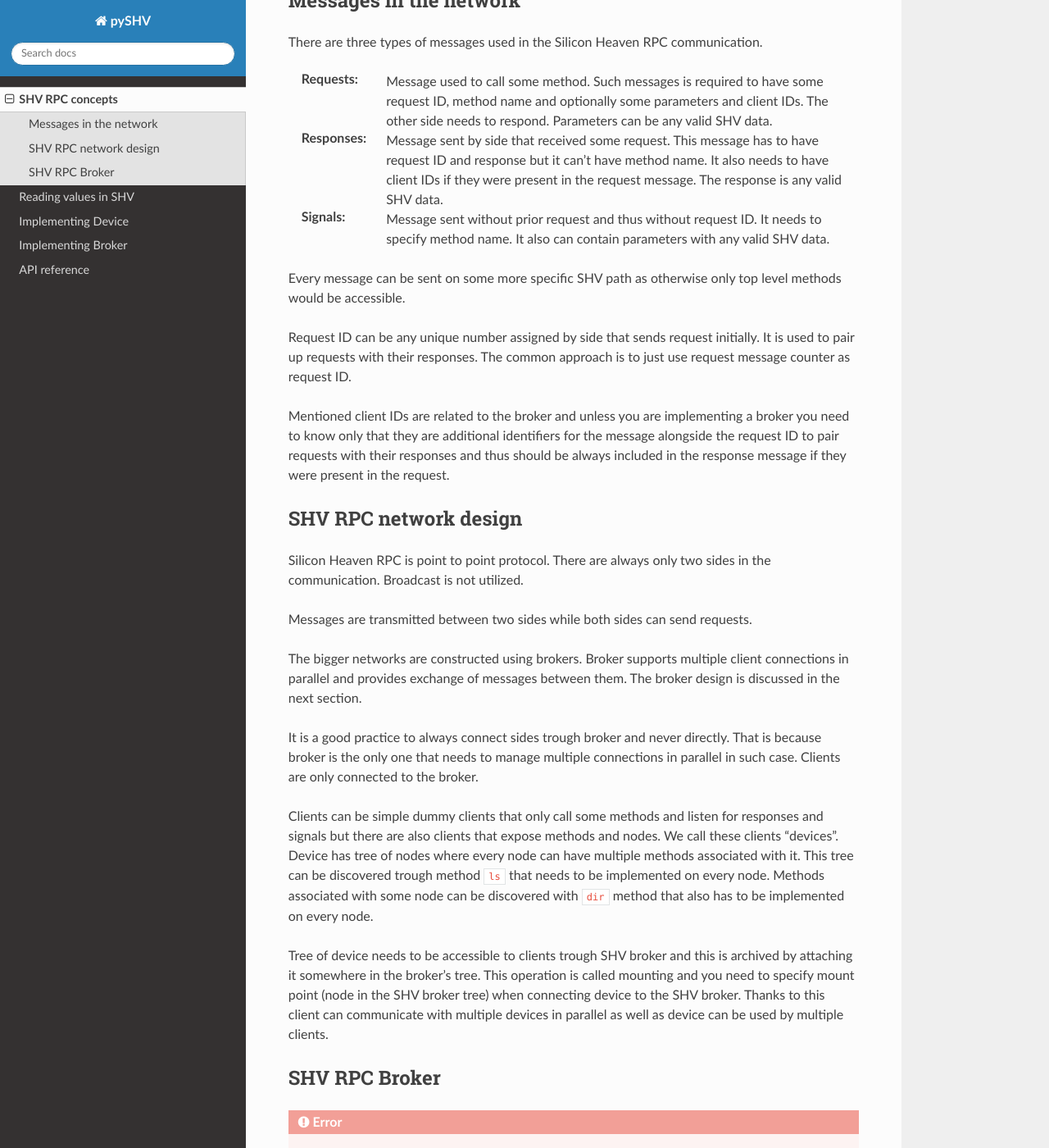
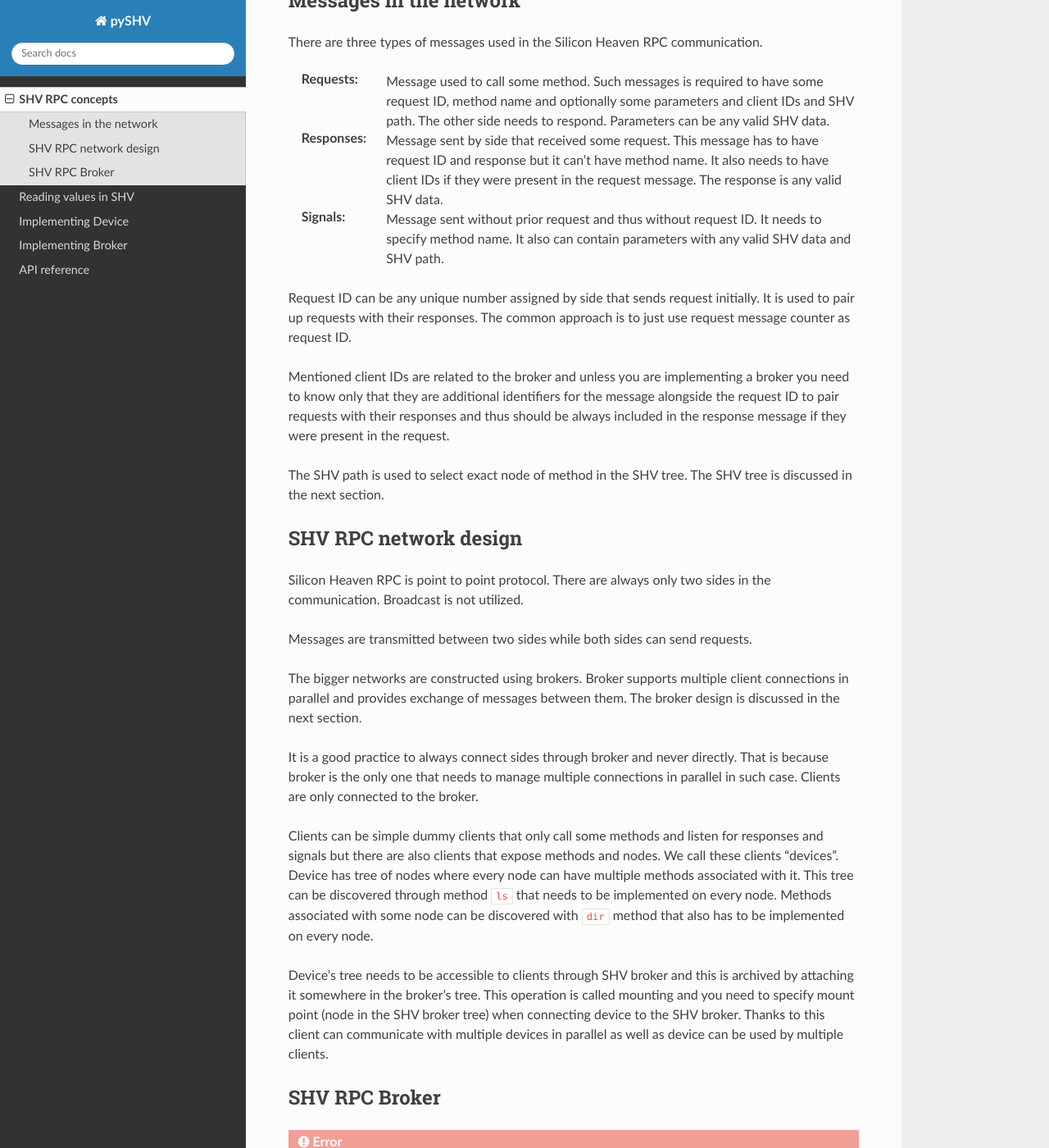
Before and after one commit to silicon-heaven/pyshv, a Sphinx documentation site: the page built from docs/concepts.rst, in a window 1280 px wide and 1400 px high, scrolled down 344 px. Shown: the whole window at 82% size. Built offline with Sphinx 7.4.7 and the Read the Docs theme 2.0.0, drawn with Linux system fonts in a browser that asks for light colours.

Commit message:
docs: fix mention about optional SHV path
The SHV path is optional but in the sense that if it is not there the
top level node is considered. It is also not desirable in response.

```diff
--- a/docs/concepts.rst
+++ b/docs/concepts.rst
@@ -16,8 +16,9 @@ There are three types of messages used in the Silicon Heaven RPC communication.
 
 :Requests:
     Message used to call some method. Such messages is required to have some
-    request ID, method name and optionally some parameters and client IDs. The
-    other side needs to respond. Parameters can be any valid SHV data.
+    request ID, method name and optionally some parameters and client IDs and
+    SHV path. The other side needs to respond. Parameters can be any valid SHV
+    data.
 :Responses:
     Message sent by side that received some request. This message has to have
     request ID and response but it can't have method name. It also needs to have
@@ -25,10 +26,8 @@ There are three types of messages used in the Silicon Heaven RPC communication.
     valid SHV data.
 :Signals:
     Message sent without prior request and thus without request ID. It needs to
-    specify method name. It also can contain parameters with any valid SHV data.
-
-Every message can be sent on some more specific SHV path as otherwise only top
-level methods would be accessible.
+    specify method name. It also can contain parameters with any valid SHV data
+    and SHV path.
 
 Request ID can be any unique number assigned by side that sends request
 initially. It is used to pair up requests with their responses. The common
@@ -39,6 +38,9 @@ broker you need to know only that they are additional identifiers for the
 message alongside the request ID to pair requests with their responses and thus
 should be always included in the response message if they were present in the
 request.
+
+The SHV path is used to select exact node of method in the SHV tree. The SHV
+tree is discussed in the next section.
 
 SHV RPC network design
 ----------------------
@@ -52,19 +54,19 @@ The bigger networks are constructed using brokers. Broker supports multiple
 client connections in parallel and provides exchange of messages between them.
 The broker design is discussed in the next section.
 
-It is a good practice to always connect sides trough broker and never directly.
+It is a good practice to always connect sides through broker and never directly.
 That is because broker is the only one that needs to manage multiple connections
 in parallel in such case. Clients are only connected to the broker.
 
 Clients can be simple dummy clients that only call some methods and listen for
 responses and signals but there are also clients that expose methods and nodes.
 We call these clients "devices". Device has tree of nodes where every node can
-have multiple methods associated with it. This tree can be discovered trough
+have multiple methods associated with it. This tree can be discovered through
 method ``ls`` that needs to be implemented on every node. Methods associated
 with some node can be discovered with ``dir`` method that also has to be
 implemented on every node.
 
-Tree of device needs to be accessible to clients trough SHV broker and this is
+Device's tree needs to be accessible to clients through SHV broker and this is
 archived by attaching it somewhere in the broker's tree. This operation is
 called mounting and you need to specify mount point (node in the SHV broker
 tree) when connecting device to the SHV broker. Thanks to this client can
--- a/docs/valueclient.rst
+++ b/docs/valueclient.rst
@@ -93,7 +93,7 @@ we do not have to ask for new value every time but we still have it as soon as
 possible. This of course could get pretty noisy once there would be multiple
 devices connected to the SHV broker and we are never interested in all changes.
 Because of that SHV broker filters all signals unless we explicitly ask for them
-trough :func:`shv.SimpleClient.subscribe`. Subscribing is always recursive and
+through :func:`shv.SimpleClient.subscribe`. Subscribing is always recursive and
 thus signals from child nodes are also propagated. :class:`shv.ValueClient`
 caches these values and you can quickly access them using subscribe operator.
 
```
